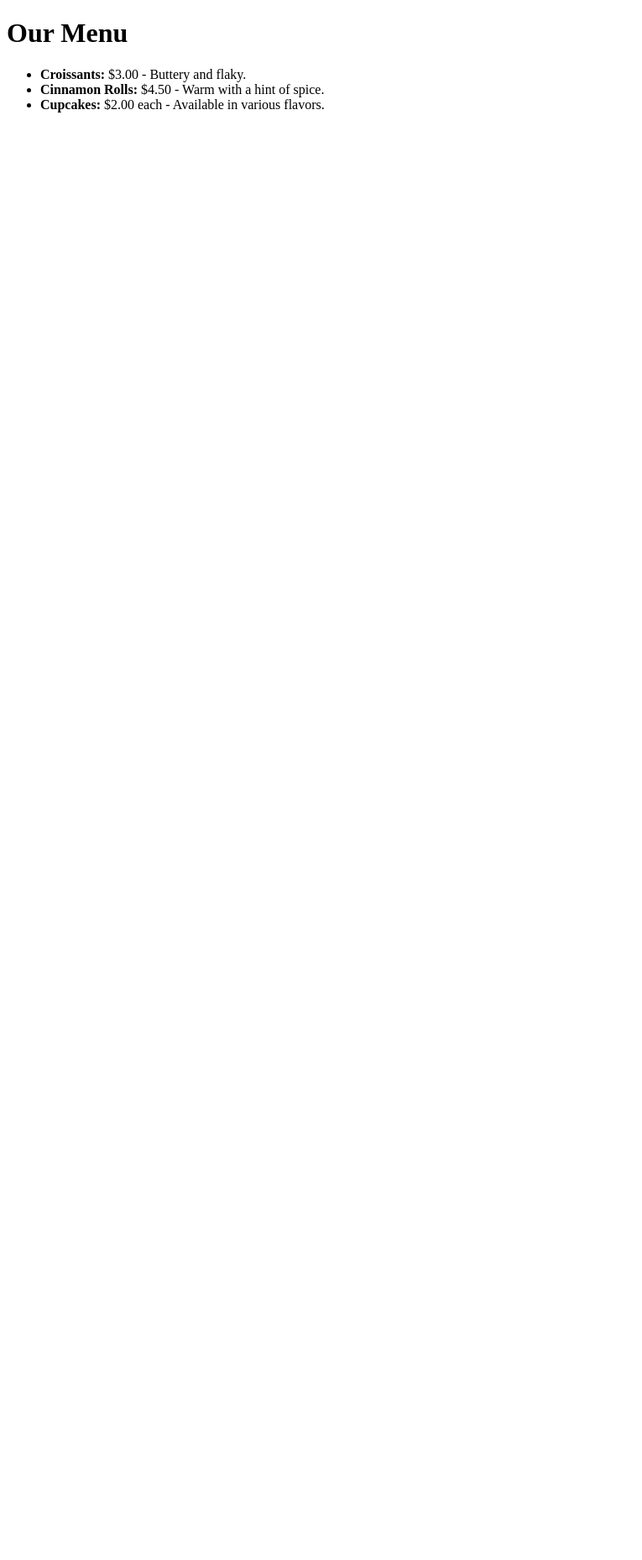
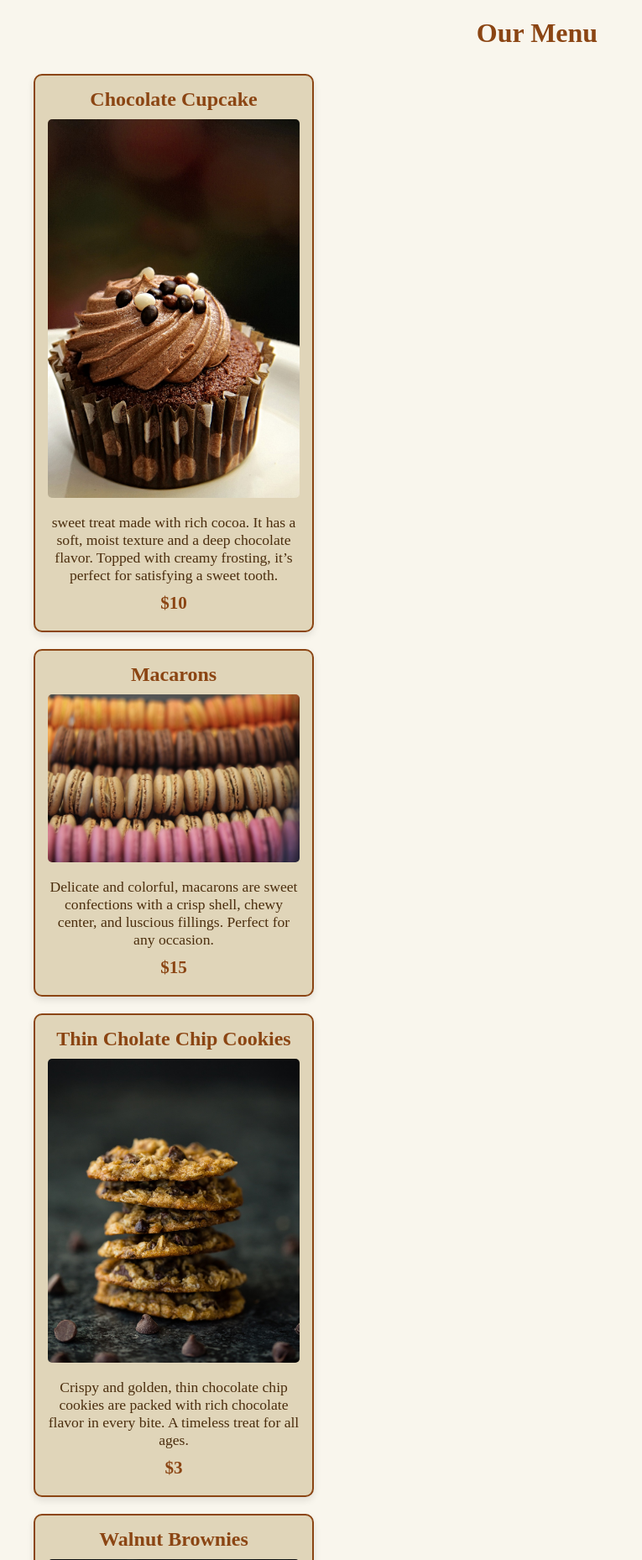
Before and after one commit to LaneyS05/Mock-Bakery, a Flask app: page /menu in a window 1280 px wide. Shown: the top 1858 px of the page at 84% size, without its empty margins (0-765 px from the left). Before the commit the page ends 134 px from the top, so only its background shows below. Run offline with Flask 3, Linux system fonts and the light colour scheme.

Commit message:
menu page

```diff
--- a/app.py
+++ b/app.py
@@ -1,4 +1,5 @@
 from flask import Flask, render_template
+import json
 
 app = Flask(__name__,
             template_folder='my_bakery/templates',
@@ -11,7 +12,9 @@ def home():
 
 @app.route('/menu')
 def menu():
-    return render_template('menu.html')
+    with open('bakery.json') as f:
+        items = json.load(f)
+    return render_template('menu.html', menu_items=items)
 
 @app.route('/about')
 def about():
--- a/bakery.json
+++ b/bakery.json
@@ -2,50 +2,58 @@
     {
         "food_id": 0,
         "name": "Chocolate Cupcake",
-        "photo": "https://pixabay.com/photos/chocolate-cupcake-cupcake-dessert-6919920/",
+        "photo": "/static/assets/choc-cupcake.jpg",
         "bio": "sweet treat made with rich cocoa. It has a soft, moist texture and a deep chocolate flavor. Topped with creamy frosting, it’s perfect for satisfying a sweet tooth.",
+        "price": "$10",
         "alt": "from Pixabay by guvo59 https://pixabay.com/users/guvo59-9285194/"
     },{
         "food_id": 1,
         "name": "Macarons",
-        "photo": "https://pixabay.com/photos/macarons-dessert-bakery-french-732021/",
+        "photo": "/static/assets/macarons.jpg",
         "bio": "Delicate and colorful, macarons are sweet confections with a crisp shell, chewy center, and luscious fillings. Perfect for any occasion.",
+        "price": "$15",
         "alt":"from Pixavay by TesaPhotography https://pixabay.com/users/tesaphotography-947707/"
     },{
         "food_id": 2,
         "name": "Thin Cholate Chip Cookies",
-        "photo": "https://pixabay.com/photos/chocolate-chip-cookies-food-sweets-2562000/",
+        "photo": "/static/assets/chocolate-chip.jpg",
         "bio": "Crispy and golden, thin chocolate chip cookies are packed with rich chocolate flavor in every bite. A timeless treat for all ages.",
+        "price": "$3",
         "alt":"from Pixabay by StockSnap https://pixabay.com/users/stocksnap-894430/"
     }, {
         "food_id": 3,
         "name": "Walnut Brownies",
-        "photo": "https://pixabay.com/photos/brownies-chocolate-cake-dessert-10537546/",
+        "photo": "/static/assets/brownie.jpg",
         "bio": "Rich and fudgy, walnut brownies combine decadent chocolate with the perfect crunch of walnuts. A treat that’s hard to resist.",
+        "price": "$5",
         "alt": "from Pixabay by StockSnap https://pixabay.com/users/stocksnap-894430/"
     },{
         "food_id": 4,
         "name": "Cherry Cheesecake",
-        "photo": "https://pixabay.com/photos/dessert-food-chocolate-brownie-2603520/",
+        "photo": "/static/assets/cheese-cake.jpg",
         "bio": "Creamy and indulgent, cherry cheesecake is topped with sweet cherries for a perfect blend of tart and rich flavors. A classic dessert favorite.",
+        "price": "$20",
         "alt": "from Pixabay by FineArtFortress https://pixabay.com/users/fineartfortress-34583680/"
     },{
         "food_id": 5,
         "name": "Banana Bread",
-        "photo": "https://www.pexels.com/photo/close-up-photo-of-sliced-loaf-bread-2067626/",
+        "photo": "/static/assets/banana.jpg",
         "bio": "Moist and flavorful, banana bread is a comforting classic made with ripe bananas and a hint of sweetness. Perfect for any time of day.",
+        "price": "$12",
         "alt": "from Pexels by Marta Dzedyshko https://www.pexels.com/@marta-dzedyshko-1042863/"
     },{
         "food_id": 6,
         "name": "Almond Brownies",
-        "photo": "https://www.pexels.com/photo/freshly-baked-chocolate-bread-with-nuts-9810301/",
+        "photo": "/static/assets/almond.jpg",
         "bio": "Decadent and nutty, almond brownies combine rich chocolate with the crunch of almonds for a perfectly satisfying treat.",
+        "price": "$5",
         "alt": "from pexels by Dee Dave https://www.pexels.com/@dee-dave-60341237/."
     },{
         "food_id": 7,
         "name": "Molten Cake",
-        "photo": "https://www.pexels.com/photo/desserts-with-ice-creams-4662043/",
+        "photo": "/static/assets/marinautrabo.jpg",
         "bio":"Decadently rich, molten cake features a warm, gooey chocolate center that melts with every bite. A dessert lover's dream come true.",
+        "price": "$10",
         "alt": "from pexels by Marina Utrabo https://www.pexels.com/@marinautrabo/."
     }
 ]
--- /dev/null
+++ b/my_bakery/static/css/menu.css
@@ -0,0 +1,65 @@
+body {
+    font-family: 'Times New Roman', Times, serif;
+    margin: 20px;
+    background-color: #f9f6ed;
+    color: #8B4513;
+}
+
+h1 {
+    text-align: center;
+    color: #8B4513;
+    font-family: 'Times New Roman', Times, serif;
+    margin-bottom: 30px;
+}
+
+.menu-container {
+    display: flex;
+    flex-wrap: wrap;
+    justify-content: center;
+    gap: 20px;
+}
+
+.menu-item {
+    margin: 20px;
+    padding: 15px;
+    border: 2px solid #8B4513;
+    border-radius: 10px;
+    background-color: #e0d5b9;
+    box-shadow: 0 4px 8px rgba(0, 0, 0, 0.1);
+    width: 300px;
+    text-align: center;
+}
+
+.menu-item h2 {
+    margin: 0;
+    color: #8B4513;
+    font-size: 1.5em;
+    margin-bottom: 10px;
+}
+
+.menu-item img {
+    max-width: 100%;
+    height: auto;
+    border-radius: 5px;
+    margin-bottom: 10px;
+}
+
+.menu-item p {
+    margin: 5px 0;
+    font-size: 1.1em;
+    color: #4B2E0E;
+}
+
+.menu-item strong {
+    display: block;
+    margin-top: 10px;
+    font-size: 1.2em;
+    color: #8B4513;
+}
+
+/* Optional hover effect for menu items */
+.menu-item:hover {
+    background-color: #d2c2a3;
+    transform: scale(1.02);
+    transition: background-color 0.3s ease, transform 0.3s ease;
+}
--- a/my_bakery/templates/home.html
+++ b/my_bakery/templates/home.html
@@ -22,9 +22,9 @@
 
       <!-- Dropdown menu -->
       <div class="dropdown-content" id="dropdownMenu">
-        <a href="../templates/menu.html">Menu</a>
-        <a href="../templates/about.html">About Us</a>
-        <a href="../templates/contact.html">Contact</a>
+        <a href="/menu">Menu</a>
+        <a href="/about">About Us</a>
+        <a href="/contact">Contact</a>
       </div>
     </nav>
 
--- a/my_bakery/templates/menu.html
+++ b/my_bakery/templates/menu.html
@@ -1,19 +1,25 @@
 <!DOCTYPE html>
 <html lang="en">
   <head>
+    <link
+      rel="stylesheet"
+      href="{{ url_for('static', filename='css/menu.css') }}"
+    />
     <meta charset="UTF-8" />
+    <meta name="viewport" content="width=device-width, initial-scale=1.0" />
     <title>Menu | Mock Bakery</title>
   </head>
   <body>
     <h1>Our Menu</h1>
-    <ul>
-      <li><strong>Croissants:</strong> $3.00 - Buttery and flaky.</li>
-      <li>
-        <strong>Cinnamon Rolls:</strong> $4.50 - Warm with a hint of spice.
-      </li>
-      <li>
-        <strong>Cupcakes:</strong> $2.00 each - Available in various flavors.
-      </li>
-    </ul>
+    <div>
+      {% for item in menu_items %}
+      <div class="menu-item">
+        <h2>{{ item.name }}</h2>
+        <img src="{{ item.photo }}" alt="{{ item.alt }}" />
+        <p>{{ item.bio }}</p>
+        <p><strong>{{ item.price }}</strong></p>
+      </div>
+      {% endfor %}
+    </div>
   </body>
 </html>
```
Also changed, not shown: my_bakery/static/assets/almond.jpg (added), my_bakery/static/assets/banana.jpg (added), my_bakery/static/assets/brownie.jpg (added), my_bakery/static/assets/cheese-cake.jpg (added), my_bakery/static/assets/chocolate-chip.jpg (added), my_bakery/static/assets/macarons.jpg (added), my_bakery/static/assets/marinautrabo.jpg (added).
